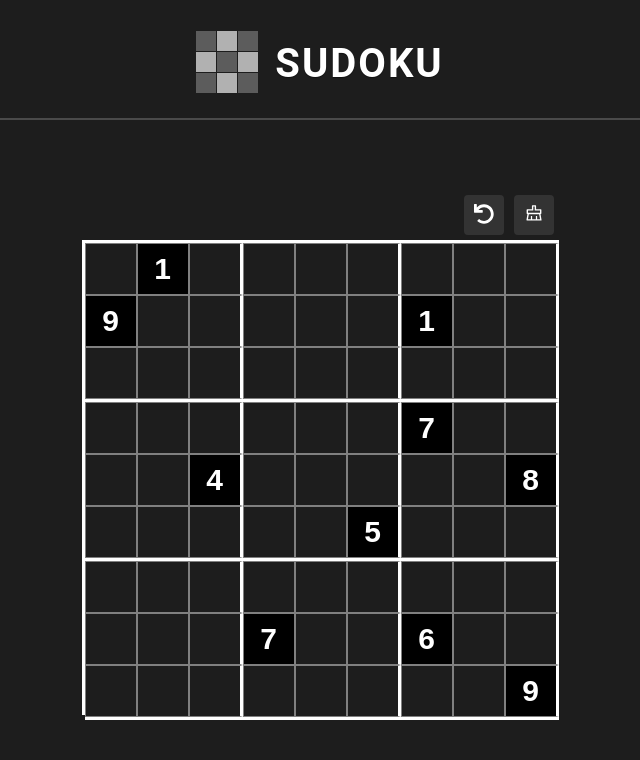
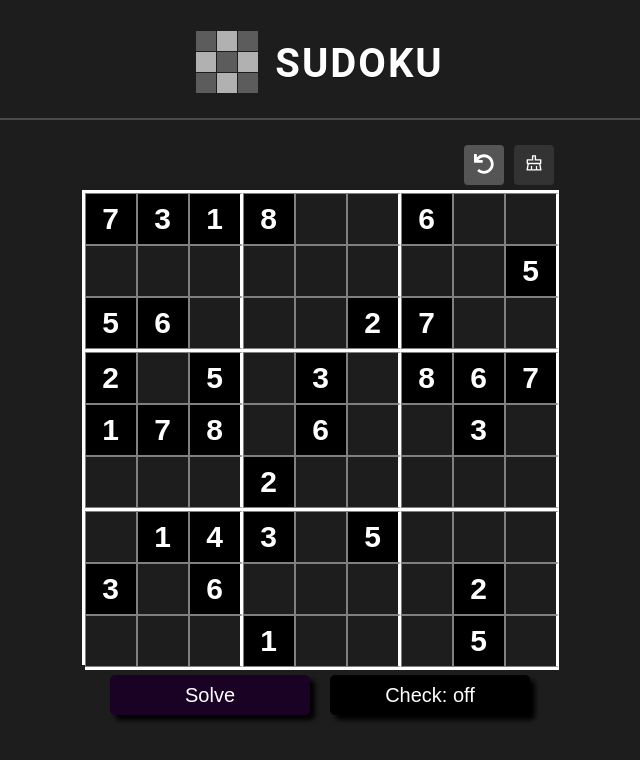
Before and after one commit to MohamedRebai41/Sudoku-UI, a React (Vite) app: page / in a window 1280 px wide. Shown: the top 760 px of the page, without its empty margins (320-960 px from the left). Built offline with nearby package versions, Linux system fonts and the light colour scheme.

Commit message:
Fixed bugs, added solve and check functionality

```diff
--- a/src/Components/Case.jsx
+++ b/src/Components/Case.jsx
@@ -1,26 +1,56 @@
-import { forwardRef, useEffect, useState } from "react";
+/* eslint-disable react-hooks/exhaustive-deps */
+import { forwardRef, useContext, useEffect, useState } from "react";
+import checkValid from "../Functions/checkValid";
+import { currentGrid, solutionGrid } from "./Puzzle";
 
 const Case = forwardRef(function Case(props, ref) {
   const [value, setValue] = useState(props.value);
   const [isInitial, setIsInitial] = useState(false);
   const [isValid, setIsValid] = useState(true);
+  const [checkState, setCheckState] = useState("unchecked");
+
+  const current = useContext(currentGrid);
+  const solution = useContext(solutionGrid);
+
   useEffect(() => {
-    if (props.value != 0) {
-      setValue(props.value);
+    if (current[props.row][props.col] != 0) {
+      setValue(current[props.row][props.col]);
       setIsInitial(true);
     }
-    // eslint-disable-next-line react-hooks/exhaustive-deps
   }, []);
 
   useEffect(() => {
-    setValue(props.value);
-    setIsValid(props.checkValid(props.row, props.col, props.value));
-    // eslint-disable-next-line react-hooks/exhaustive-deps
-  }, [props.value]);
+    setValue(current[props.row][props.col]);
+    setIsValid(checkValid(props.row, props.col, props.value, current));
+  }, [current]);
+
+  useEffect(() => {
+    if (props.checkMode) {
+      if (current[props.row][props.col] != solution[props.row][props.col]) {
+        setCheckState("wrong");
+      } else if (!isInitial) {
+        setCheckState("right");
+      }
+    } else {
+      setCheckState("unchecked");
+    }
+  }, [props.checkMode, current]);
 
   const handleKeyDown = (event) => {
+    // Handle digit key presses
+    if (/[1-9]/.test(event.key)) {
+      if (!isInitial) {
+        props.handleCaseChange(props.row, props.col, event.key);
+      }
+    }
+    //Handle backspace key press
+    else if (event.keyCode === 8) {
+      if (!isInitial) {
+        props.handleCaseChange(props.row, props.col, 0);
+      }
+    }
     // Handle arrow key presses
-    if (event.keyCode === 37) {
+    else if (event.keyCode === 37) {
       // Left arrow key
       props.handleArrowKey("left", props.row * 9 + props.col);
     } else if (event.keyCode === 38) {
@@ -39,8 +69,8 @@ const Case = forwardRef(function Case(props, ref) {
     <input
       ref={ref}
       className={`case ${props.isEdge ? "edge-case" : ""} ${
-        !isValid ? "invalid" : ""
-      } ${isInitial ? "initial" : ""}`}
+        !isValid && !isInitial ? "invalid" : ""
+      } ${isInitial ? "initial" : ""} ${checkState}`}
       type="text"
       onFocus={(e) => {
         e.target.setSelectionRange(
@@ -48,18 +78,7 @@ const Case = forwardRef(function Case(props, ref) {
           e.target.value.length
         );
       }}
-      // disabled={isInitial}
       value={value == 0 ? "" : value}
-      onChange={(e) => {
-        if (!isInitial) {
-          let inputVal = e.target.value;
-          if (inputVal.length == 2) inputVal = inputVal[1];
-          else if (inputVal.length == 0) inputVal = 0;
-          if (/[0-9]/.test(inputVal)) {
-            props.handleCaseChange(props.row, props.col, inputVal);
-          }
-        }
-      }}
       onKeyDown={handleKeyDown}
     />
   );
--- a/src/Components/Grid.jsx
+++ b/src/Components/Grid.jsx
@@ -35,7 +35,7 @@ const Grid = (props) => {
           isEdge={index % 3 == 2}
           index={index}
           handleArrowKey={handleArrowKey}
-          checkValid={props.checkValidCaseChange}
+          checkMode={props.checkMode}
         ></Row>
       ))}
     </div>
--- a/src/Components/Puzzle.jsx
+++ b/src/Components/Puzzle.jsx
@@ -1,24 +1,43 @@
 import Grid from "./Grid";
 import { FaUndo } from "react-icons/fa";
 import { AiOutlineClear } from "react-icons/ai";
-import { useState } from "react";
-import checkValid from "../Functions/checkValid";
+import { useState, React, createContext } from "react";
+
+const solutionGrid = createContext();
+const currentGrid = createContext();
+export { solutionGrid, currentGrid };
+
 const Puzzle = () => {
+  const solution = [
+    [7, 3, 1, 8, 5, 9, 6, 4, 2],
+    [4, 8, 2, 6, 7, 3, 1, 9, 5],
+    [5, 6, 9, 4, 1, 2, 7, 8, 3],
+    [2, 4, 5, 9, 3, 1, 8, 6, 7],
+    [1, 7, 8, 5, 6, 4, 2, 3, 9],
+    [6, 9, 3, 2, 8, 7, 5, 1, 4],
+    [8, 1, 4, 3, 2, 5, 9, 7, 6],
+    [3, 5, 6, 7, 9, 8, 4, 2, 1],
+    [9, 2, 7, 1, 4, 6, 3, 5, 8],
+  ];
+
   const initialGrid = [
-    [0, 1, 0, 0, 0, 0, 0, 0, 0],
-    [9, 0, 0, 0, 0, 0, 1, 0, 0],
-    [0, 0, 0, 0, 0, 0, 0, 0, 0],
-    [0, 0, 0, 0, 0, 0, 7, 0, 0],
-    [0, 0, 4, 0, 0, 0, 0, 0, 8],
-    [0, 0, 0, 0, 0, 5, 0, 0, 0],
-    [0, 0, 0, 0, 0, 0, 0, 0, 0],
-    [0, 0, 0, 7, 0, 0, 6, 0, 0],
-    [0, 0, 0, 0, 0, 0, 0, 0, 9],
+    [7, 3, 1, 8, 0, 0, 6, 0, 0],
+    [0, 0, 0, 0, 0, 0, 0, 0, 5],
+    [5, 6, 0, 0, 0, 2, 7, 0, 0],
+    [2, 0, 5, 0, 3, 0, 8, 6, 7],
+    [1, 7, 8, 0, 6, 0, 0, 3, 0],
+    [0, 0, 0, 2, 0, 0, 0, 0, 0],
+    [0, 1, 4, 3, 0, 5, 0, 0, 0],
+    [3, 0, 6, 0, 0, 0, 0, 2, 0],
+    [0, 0, 0, 1, 0, 0, 0, 5, 0],
   ];
+
   const undoLimit = 10;
+
   const [grid, setGrid] = useState(initialGrid);
   const [gridHistory, setGridHistory] = useState([]);
-  const [undoLimited, setUndoLimited] = useState(false);
+  const [undoLimited, setUndoLimited] = useState(gridHistory.length == 0);
+  const [checkMode, setCheckMode] = useState(false);
 
   function handleCaseChange(row, col, value) {
     const newGrid = JSON.parse(JSON.stringify(grid));
@@ -33,10 +52,6 @@ const Puzzle = () => {
     }
     setGridHistory(newGridHistory);
     setGrid(newGrid);
-  }
-
-  function checkValidCaseChange(row, col, value) {
-    return checkValid(row, col, value, grid);
   }
 
   return (
@@ -65,11 +80,31 @@ const Puzzle = () => {
           <AiOutlineClear className="clear-icon" />
         </button>
       </div>
-      <Grid
-        grid={grid}
-        handleCaseChange={handleCaseChange}
-        checkValidCaseChange={checkValidCaseChange}
-      />
+      <currentGrid.Provider value={grid}>
+        <solutionGrid.Provider value={solution}>
+          <Grid
+            grid={grid}
+            handleCaseChange={handleCaseChange}
+            checkMode={checkMode}
+          />
+        </solutionGrid.Provider>
+      </currentGrid.Provider>
+      <div className="bottom-bar">
+        <button
+          className="solve"
+          onClick={() => {
+            setGrid(solution);
+          }}
+        >
+          Solve
+        </button>
+        <button
+          className={`check ${checkMode ? "on" : ""}`}
+          onClick={() => setCheckMode(!checkMode)}
+        >
+          Check: {checkMode ? "on" : "off"}
+        </button>
+      </div>
     </div>
   );
 };
--- a/src/Components/Row.jsx
+++ b/src/Components/Row.jsx
@@ -12,10 +12,10 @@ const Row = forwardRef(function Row(props, ref) {
           col={index}
           value={value}
           handleCaseChange={props.handleCaseChange}
-          checkValid={props.checkValid}
           isEdge={index % 3 == 2}
           handleArrowKey={props.handleArrowKey}
-        ></Case>
+          checkMode={props.checkMode}
+        />
       ))}
     </div>
   );
--- a/src/style.css
+++ b/src/style.css
@@ -9,7 +9,7 @@ body {
   flex-direction: column;
   align-items: center;
   justify-content: center;
-  padding-top: 70px;
+  margin-top: 20px;
 }
 
 .bar {
@@ -97,7 +97,8 @@ body {
   background-color: #ff00005d;
 }
 
-.button {
+.undo,
+.clear {
   margin: 5px;
   width: 40px;
   height: 40px;
@@ -107,6 +108,11 @@ body {
   color: #fff;
   cursor: pointer;
   font-size: 16px;
+}
+
+.bottom-bar {
+  display: flex;
+  justify-content: center;
 }
 
 .button:disabled {
@@ -131,3 +137,47 @@ body {
   display: flex;
   justify-content: flex-end;
 }
+
+.solve {
+  margin: 10px;
+  width: 200px;
+  height: 40px;
+  background-color: #1a0225;
+  border: none;
+  border-radius: 5px;
+  color: #fff;
+  cursor: pointer;
+  font-size: 20px;
+  box-shadow: 5px 5px 5px rgb(0, 0, 0);
+  transition: all 0.3s ease-in-out;
+}
+
+.solve:hover,
+.check:hover {
+  box-shadow: 3px 3px 5px rgba(0, 0, 0, 0.4);
+}
+
+.check {
+  margin: 10px;
+  width: 200px;
+  height: 40px;
+  background-color: black;
+  border: none;
+  border-radius: 5px;
+  color: #fff;
+  cursor: pointer;
+  font-size: 20px;
+  box-shadow: 5px 5px 5px rgb(0, 0, 0);
+  transition: all 0.3s ease-in-out;
+}
+
+.right {
+  background-color: #00ff00 !important;
+}
+.wrong {
+  background-color: #ff0000 !important;
+}
+
+.check.on {
+  background-color: #00ff00 !important;
+}
```
